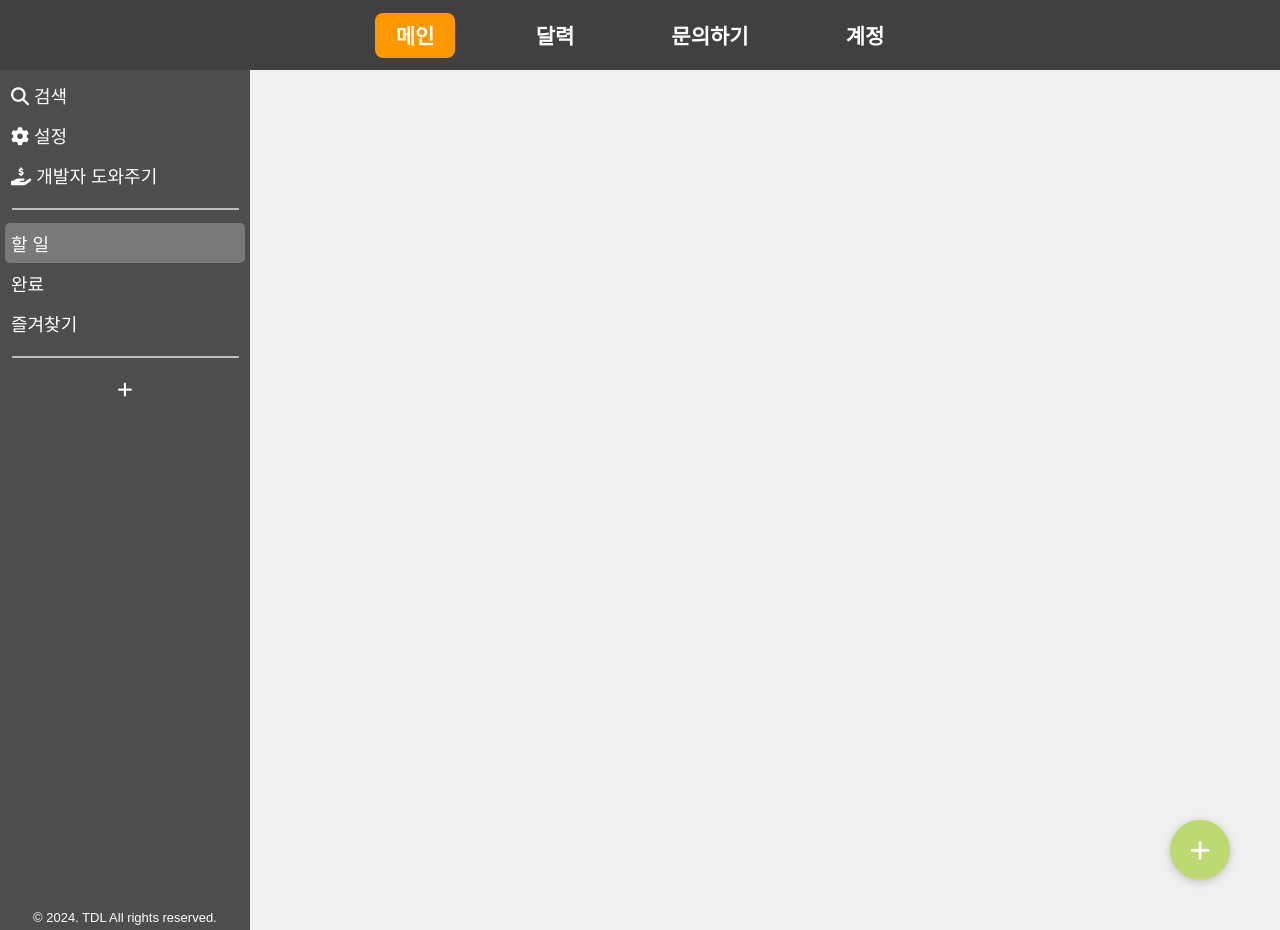
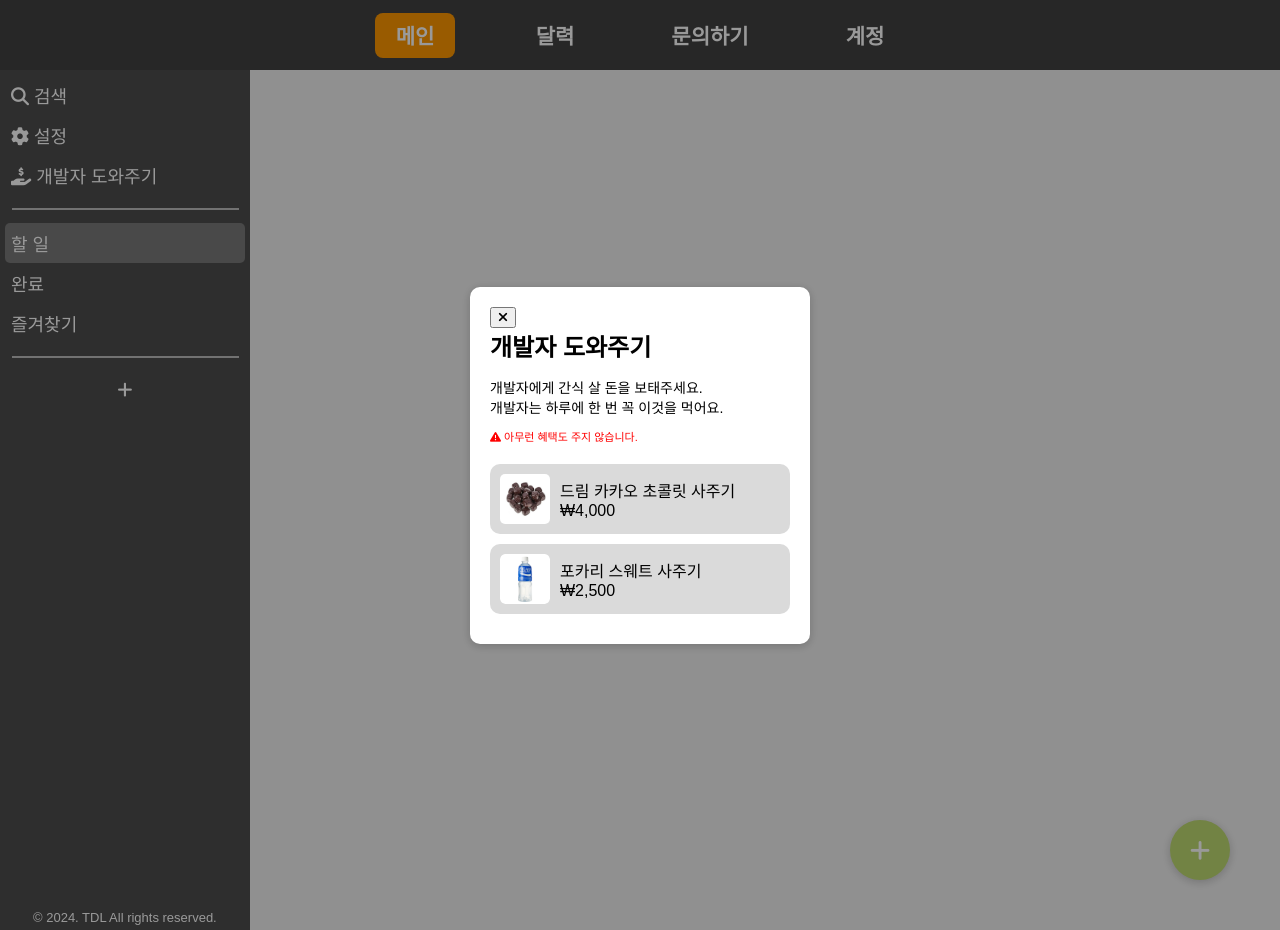
Before and after one commit to goqkTk/TDL, a Flask app: page / in a window 1280 px wide. Run offline with Flask 3, Linux system fonts and the light colour scheme.

Commit message:
개발자 도와주기 제작중
close버튼 위치 조정 필요
클릭 시 결제 페이지로 넘어가도록 제작 필요

```diff
--- a/static/css/main.css
+++ b/static/css/main.css
@@ -228,7 +228,52 @@ html, body {
 #delete { color: #ff4d4d !important; }
 #delete:hover { color: #ff0000; }
 
-.add-modal-background, .edit-modal-background, .confirm-modal-background {
+.donate-modal {
+    width: 300px;
+    padding: 20px;
+    background: white;
+    border-radius: 10px;
+    box-shadow: 0 2px 10px rgba(0, 0, 0, 0.2);
+    color: black;
+}
+.donate-modal h3 {
+    font-size: 24px;
+    margin-top: 0;
+    margin-bottom: 10px;
+}
+.donate-modal > p {
+    font-size: 14px;
+    margin-bottom: 10px;
+}
+.donate-modal > p:last-of-type {
+    color: red;
+    font-size: 11px;
+    margin-bottom: 20px;
+}
+.chocolate, .pocari {
+    background-color: rgb(218, 218, 218);
+    border-radius: 10px;
+    padding: 10px;
+    margin-bottom: 10px;
+    display: flex;
+    align-items: center;
+}
+.chocolate img, .pocari img {
+    width: 50px;
+    height: 50px;
+    border-radius: 5px;
+    margin-right: 10px;
+}
+.chocolate > div, .pocari > div {
+    flex-grow: 1;
+    display: flex;
+    flex-direction: column;
+}
+
+.add-modal-background,
+.edit-modal-background,
+.confirm-modal-background,
+.donate-modal-background {
     background-color: rgba(0,0,0,0.4);
     width: 100%;
     height: 100%;
--- a/templates/main/main.html
+++ b/templates/main/main.html
@@ -127,6 +127,28 @@
             </div>
         </div>
     </div>
+    <div class="donate-modal-background">
+        <div class="donate-modal">
+            <button id="donate-close"><i class="fa-solid fa-xmark"></i></button>
+            <h3>개발자 도와주기</h3>
+            <p>개발자에게 간식 살 돈을 보태주세요. <br> 개발자는 하루에 한 번 꼭 이것을 먹어요.</p>
+            <p><i class="fa-solid fa-triangle-exclamation"></i> 아무런 혜택도 주지 않습니다.</p>
+            <div class="chocolate">
+                <img src="{{ url_for('static', filename='img/dreamcacao.jpg') }}" alt="드림 카카오 이미지">
+                <div>
+                    드림 카카오 초콜릿 사주기<br>
+                    ₩4,000
+                </div>
+            </div>
+            <div class="pocari">
+                <img src="{{ url_for('static', filename='img/pocari.png') }}" alt="포카리스웨트 이미지">
+                <div>
+                    포카리 스웨트 사주기<br>
+                    ₩2,500
+                </div>
+            </div>
+        </div>
+    </div>
 </body>
 <script src="{{ url_for('static', filename='js/main/main.js') }}"></script>
 </html>
```
Also changed, not shown: static/img/dreamcacao.jpg (added), static/img/pocari.png (added).
